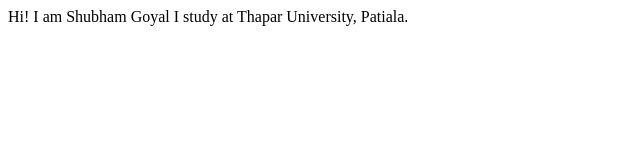
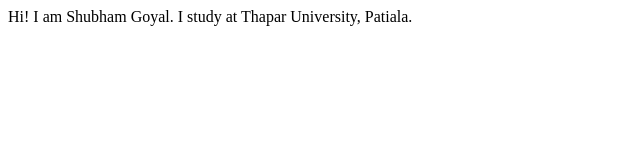
Before and after one commit to shubhamgoyal7/shubhamgoyal-portfolio, a plain HTML site: page index.html in a window 1280 px wide. Shown: the full height of the page, 0-640 px from the left. Drawn offline with Linux system fonts and the light colour scheme.

Commit message:
update text

```diff
--- a/index.html
+++ b/index.html
@@ -8,7 +8,7 @@
 </head>
 
 <body>
-    Hi! I am Shubham Goyal
+    Hi! I am Shubham Goyal.
 
     I study at Thapar University, Patiala.
 </body>
```
